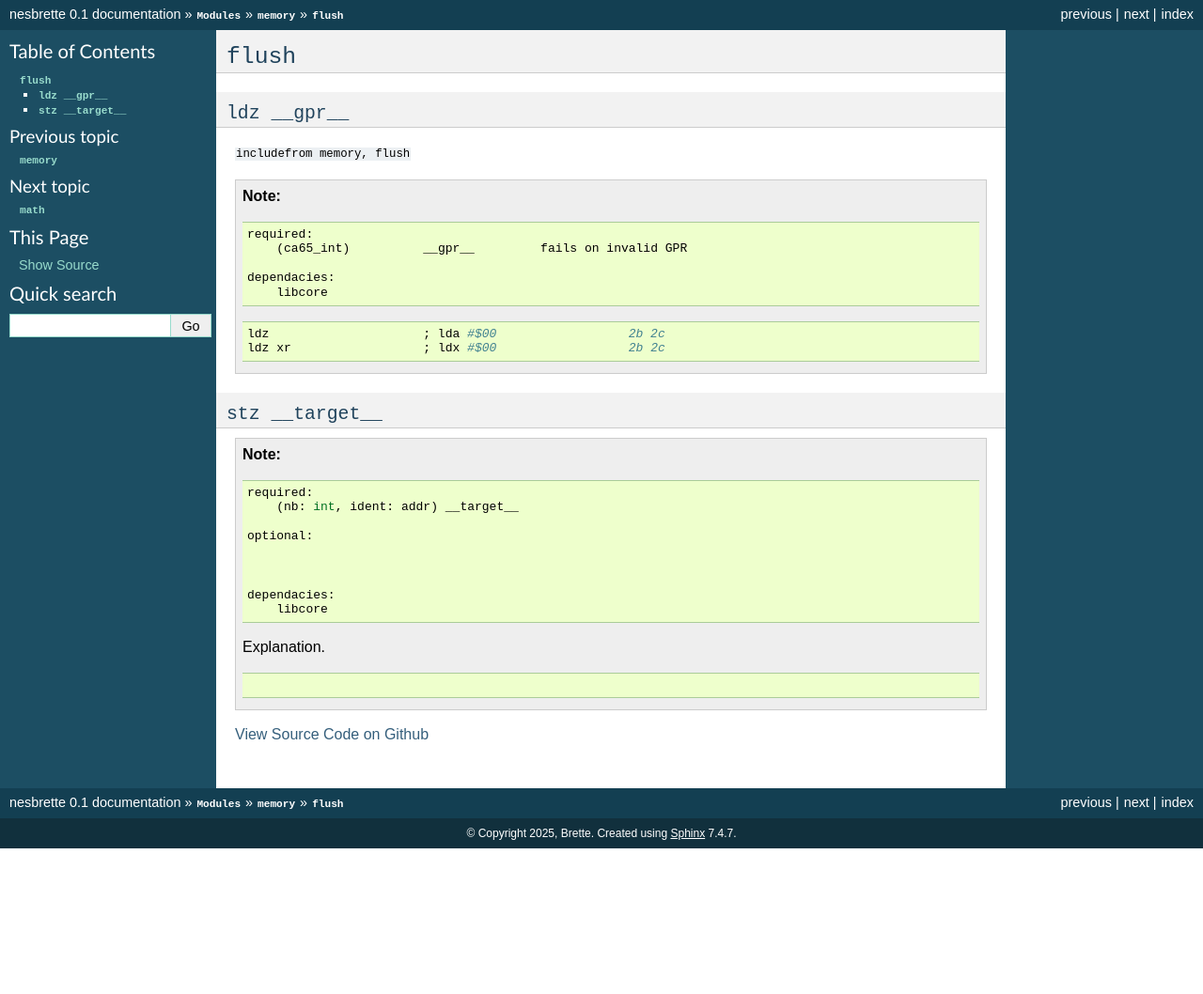
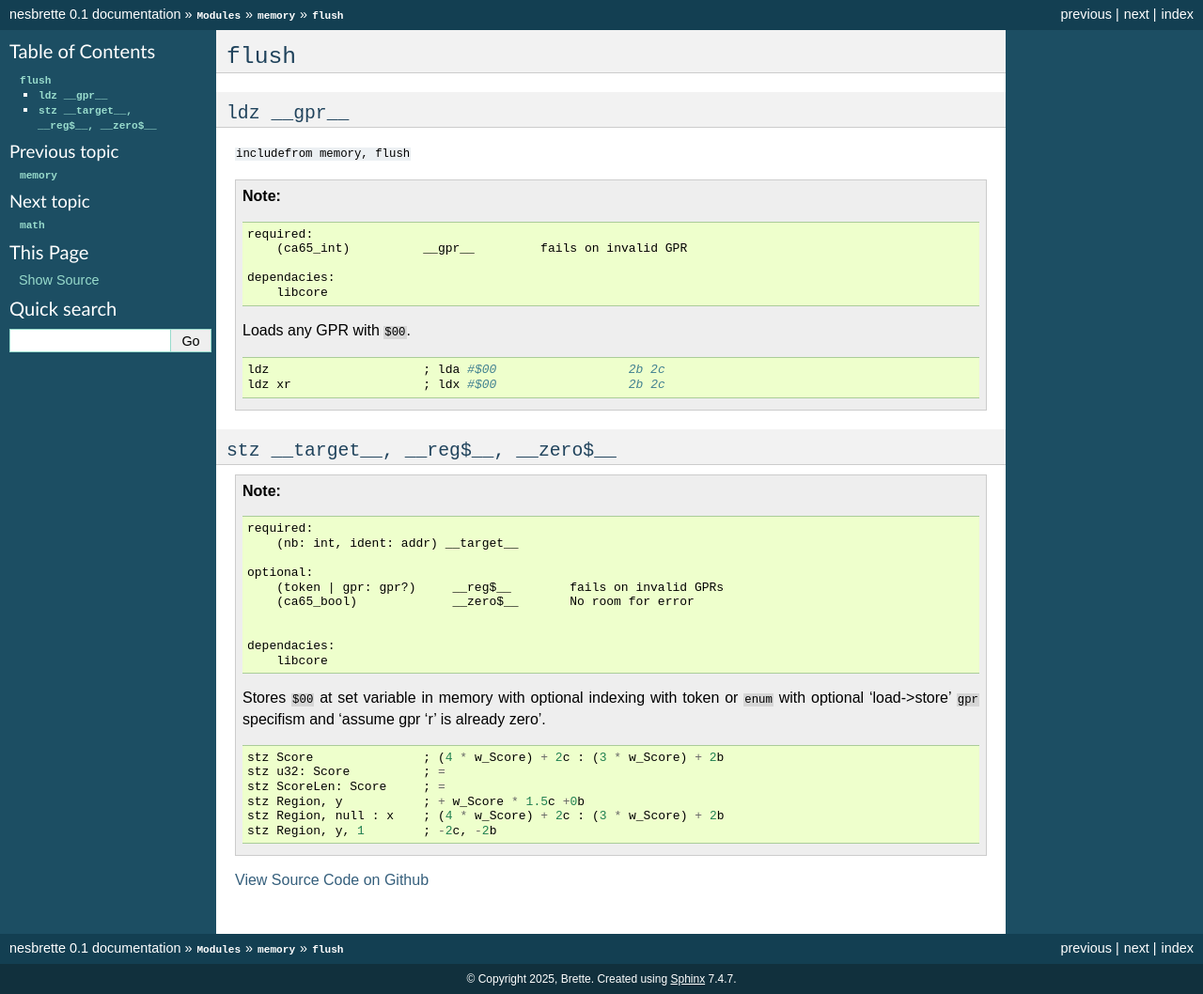
Before and after one commit to brette-0/nesbrette, a Sphinx documentation site: the page built from source/modules/memory/flush.rst, in a window 1280 px wide. Shown: the whole page at 94% size. Built offline with Sphinx 7.4.7, drawn with Linux system fonts in a browser that asks for light colours; pages that are not in the unit, such as notebooks, are missing from menus; before the commit the page ends 903 px from its top, so only the background shows below that.

Commit message:
flush is finished I think

```diff
--- a/source/modules/memory/flush.rst
+++ b/source/modules/memory/flush.rst
@@ -16,12 +16,14 @@
         dependacies:
             libcore
 
+    Loads any GPR with ``$00``.
+
     .. code-block::
 
         ldz                     ; lda #$00                  2b 2c
         ldz xr                  ; ldx #$00                  2b 2c
 
-``stz __target__``
+``stz __target__, __reg$__, __zero$__``
 """"""""""""""""""""""""""""""""""""""""
 
 .. note::
@@ -32,17 +34,22 @@
             (nb: int, ident: addr) __target__
 
         optional:
-
+            (token | gpr: gpr?)     __reg$__        fails on invalid GPRs
+            (ca65_bool)             __zero$__       No room for error
 
 
         dependacies:
             libcore
 
-    Explanation.
+    Stores ``$00`` at set variable in memory with optional indexing with token or ``enum`` with optional 'load->store' ``gpr`` specifism and 'assume gpr 'r' is already zero'.
 
     .. code-block::
 
-
-
+        stz Score               ; (4 * w_Score) + 2c : (3 * w_Score) + 2b
+        stz u32: Score          ; =
+        stz ScoreLen: Score     ; =
+        stz Region, y           ; + w_Score * 1.5c +0b
+        stz Region, null : x    ; (4 * w_Score) + 2c : (3 * w_Score) + 2b
+        stz Region, y, 1        ; -2c, -2b
 
 `View Source Code on Github <https://github.com/brette-0/nesbrette/blob/main/lib/memory/flush.asm>`_
```
Also changed, not shown: 8 other files.
